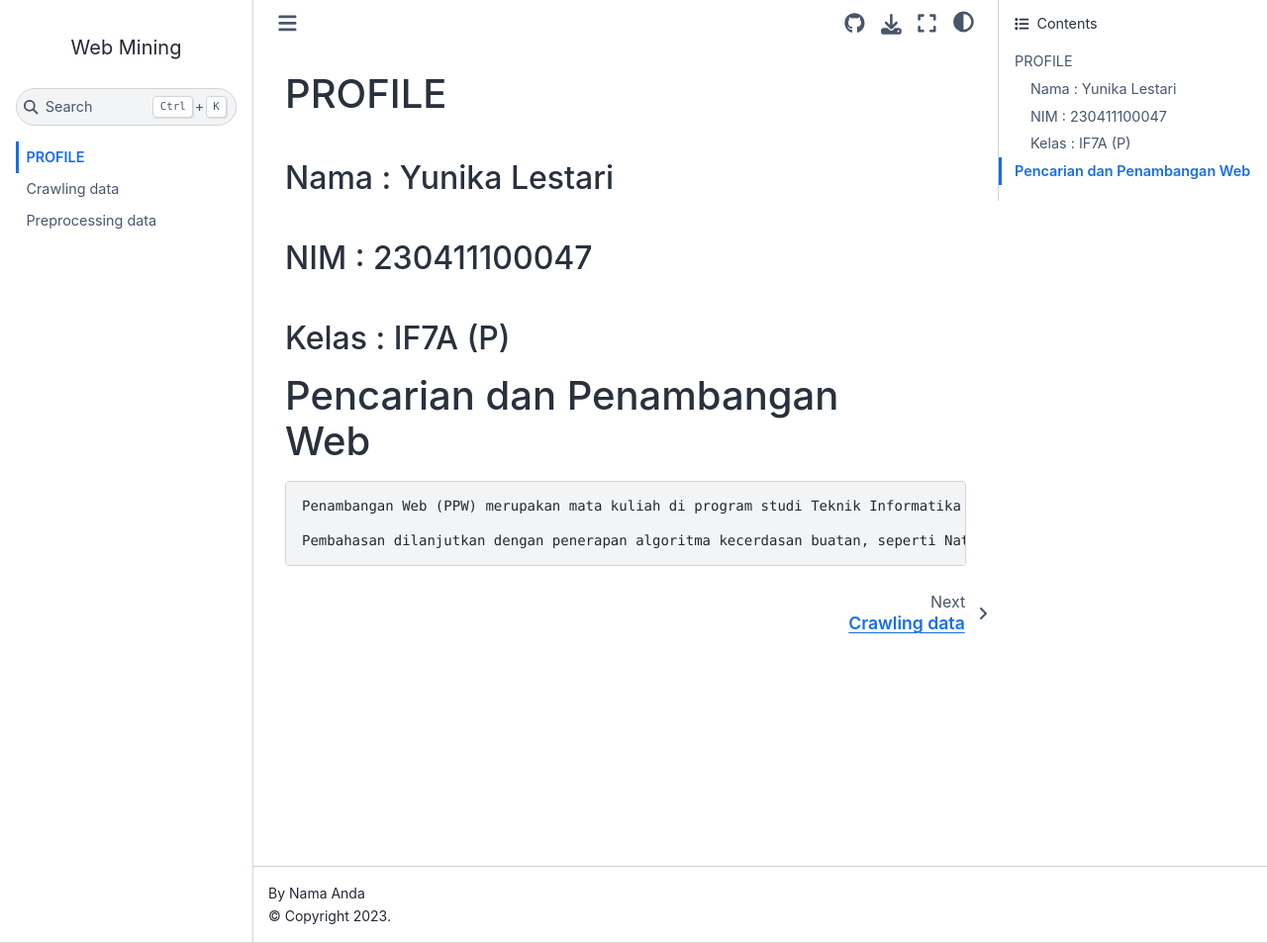
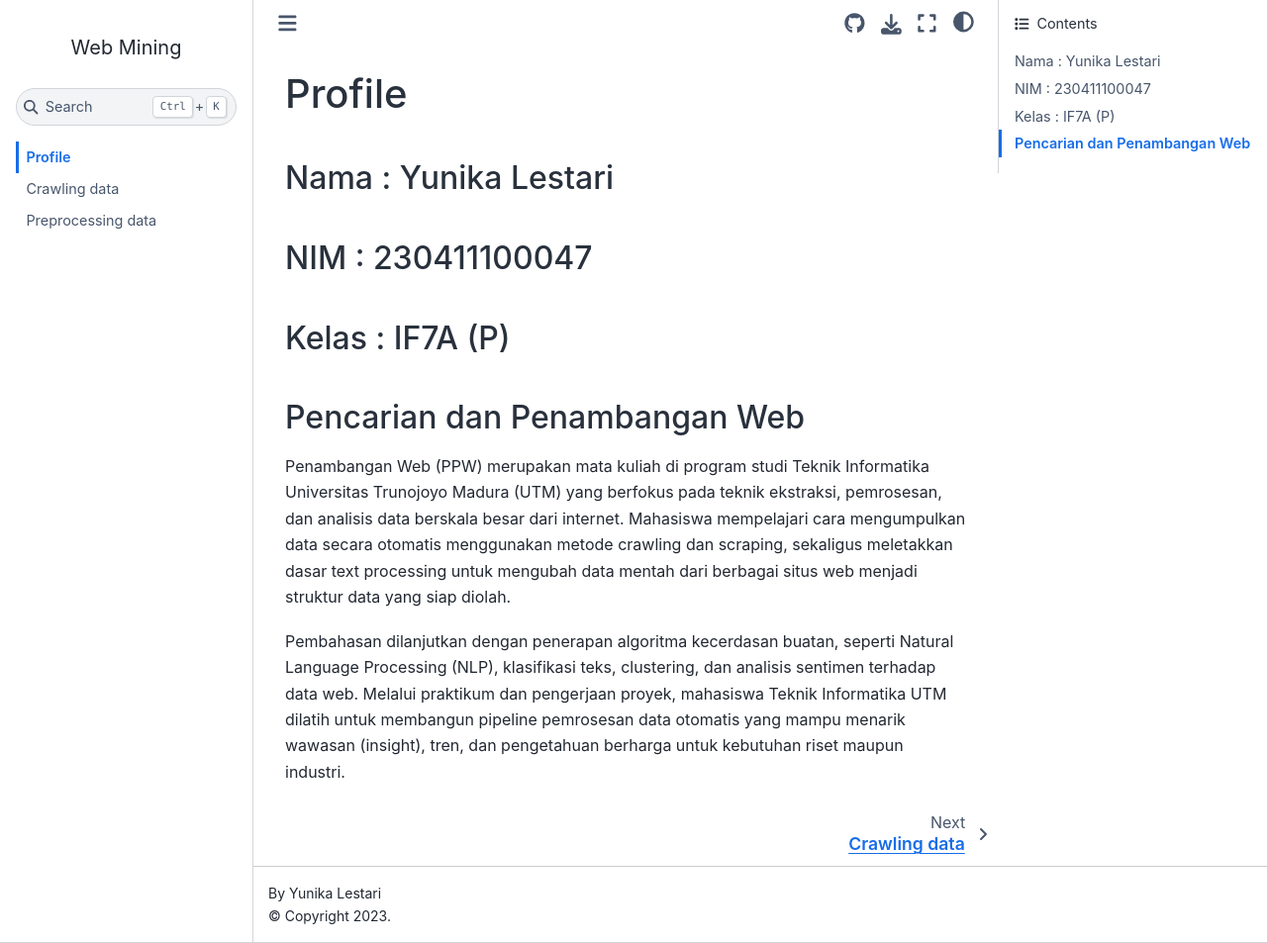
Before and after one commit to YunikaLstry/Ppw, a Jupyter Book: the page built from profil.ipynb, in a window 1280 px wide and 953 px high. Shown: the whole window at 99% size. Built offline with Jupyter Book 1.0.4 settings and Sphinx 7.4.7 and the Sphinx Book theme 1.1.4, drawn with Linux system fonts in a browser that asks for light colours.

Commit message:
Menambahkan file baru nama_file_baru

```diff
--- a/_config.yml
+++ b/_config.yml
@@ -1,5 +1,5 @@
 title: Web Mining
-author: Nama Anda
+author: Yunika Lestari
 logo: foto.JPG
 
 repository:
```
Also changed, not shown: catatan.ipynb (added), crawling.ipynb, profil.ipynb.
